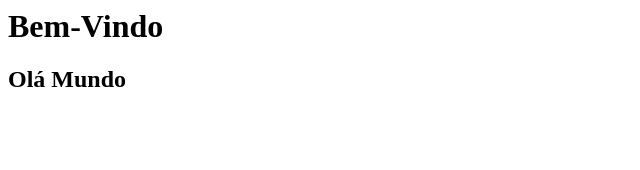
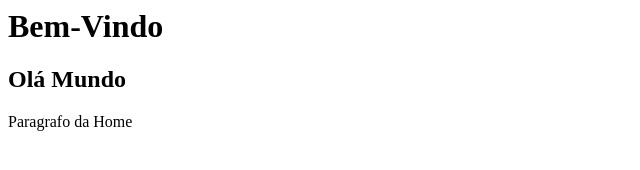
Before and after one commit to AlexSouzones/curso_github, a plain HTML site: page index.html in a window 1280 px wide. Shown: the whole page, without its empty margins (0-640 px from the left). Drawn offline with Linux system fonts and the light colour scheme.

Commit message:
Criando funcionalidades na Home

```diff
--- a/index.html
+++ b/index.html
@@ -1,2 +1,3 @@
 <h1>Bem-Vindo</h1>
 <h2>Olá Mundo</h2>
+<P>Paragrafo da Home</P>
```
Also changed, not shown: a.txt (added), nomes.txt.
